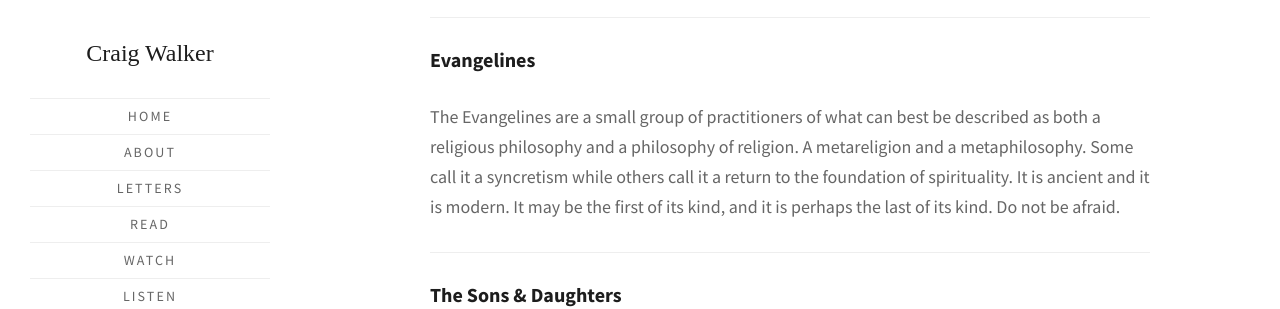
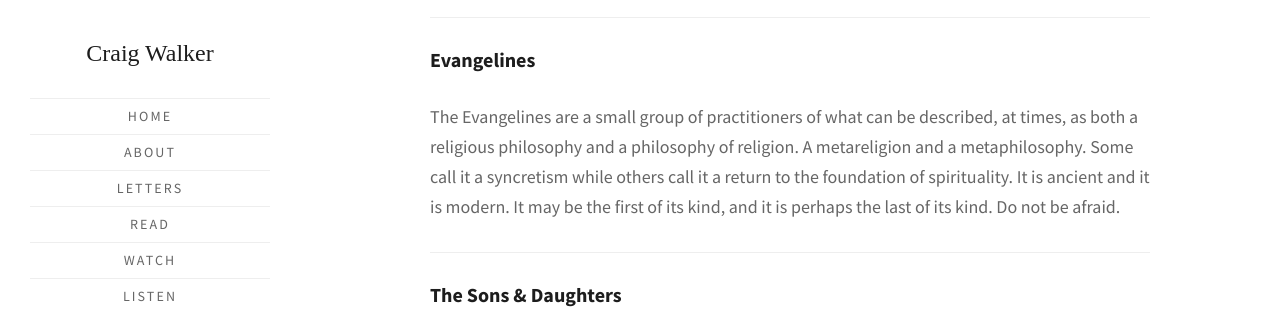
Before and after one commit to walkercraig/walkercraig, a Jekyll site: the page built from organizations.html, in a window 1280 px wide and 900 px high, scrolled down 905 px. Shown: the part 155-464 px from the top of the window. Built offline with Jekyll 4.4.1, drawn with Linux system fonts in a browser that asks for light colours; some web fonts are replaced.

Commit message:
Update organizations.html

```diff
--- a/organizations.html
+++ b/organizations.html
@@ -20,7 +20,7 @@ title: Organizations
     The æon Society is a loosely organized philosophical society dedicated to the observation, study, discussion, and analysis of the best practices for societies on the micro and macro levels. Periodically, the æon society will consider reviewing and assist composing non-partisan public policy recommendations with a fundamental goal of providing the maximum benefit to the individual, family, and the collective.</p>
     <hr>
     <p><h3>Evangelines</h3></p>
-    <p>The Evangelines are a small group of practitioners of what can best be described as both a religious philosophy and a philosophy of religion. A metareligion and a metaphilosophy. Some call it a syncretism while others call it a return to the foundation of spirituality. It is ancient and it is modern. It may be the first of its kind, and it is perhaps the last of its kind. Do not be afraid.</p>
+    <p>The Evangelines are a small group of practitioners of what can be described, at times, as both a religious philosophy and a philosophy of religion. A metareligion and a metaphilosophy. Some call it a syncretism while others call it a return to the foundation of spirituality. It is ancient and it is modern. It may be the first of its kind, and it is perhaps the last of its kind. Do not be afraid.</p>
     <hr>
     <p><h3>The Sons & Daughters</h3></p>
     <p>The Sons & Daughters is a voluntary non-political educational movement for young people. Similar to the Scouting movement, its purpose is to contribute to the development of young people in achieving their full physical, intellectual, emotional, social, and spiritual potentials as individuals, and as responsible citizens and members of their local, national, and international communities.</p>
```
